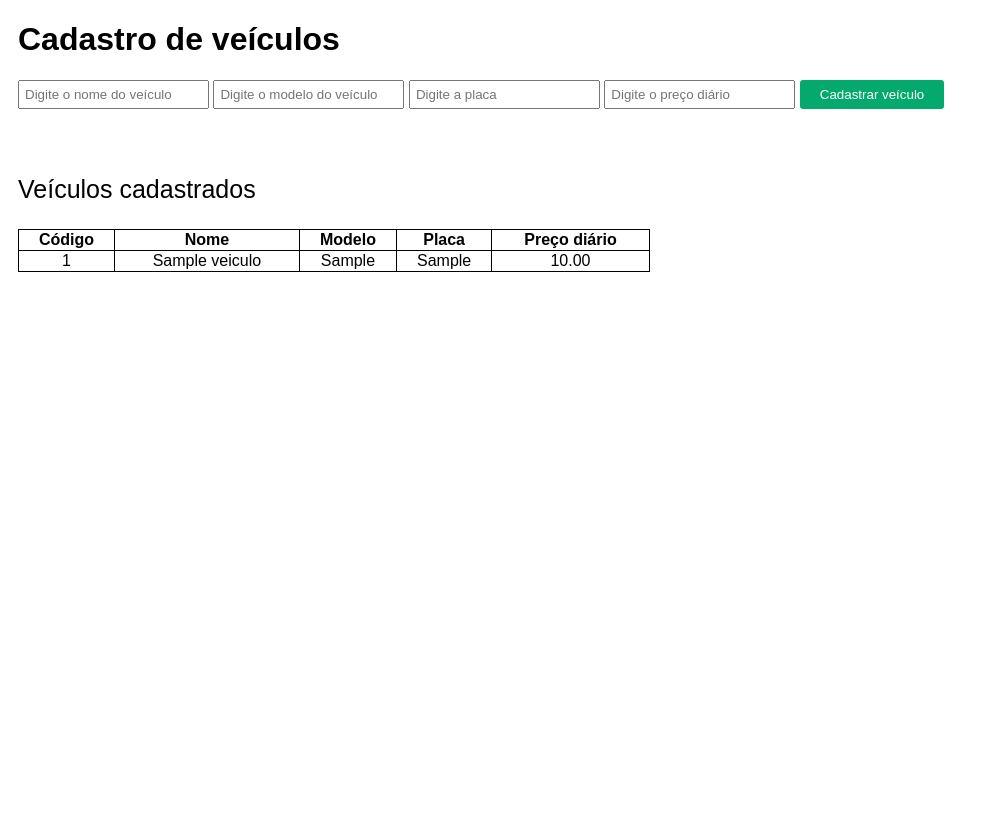
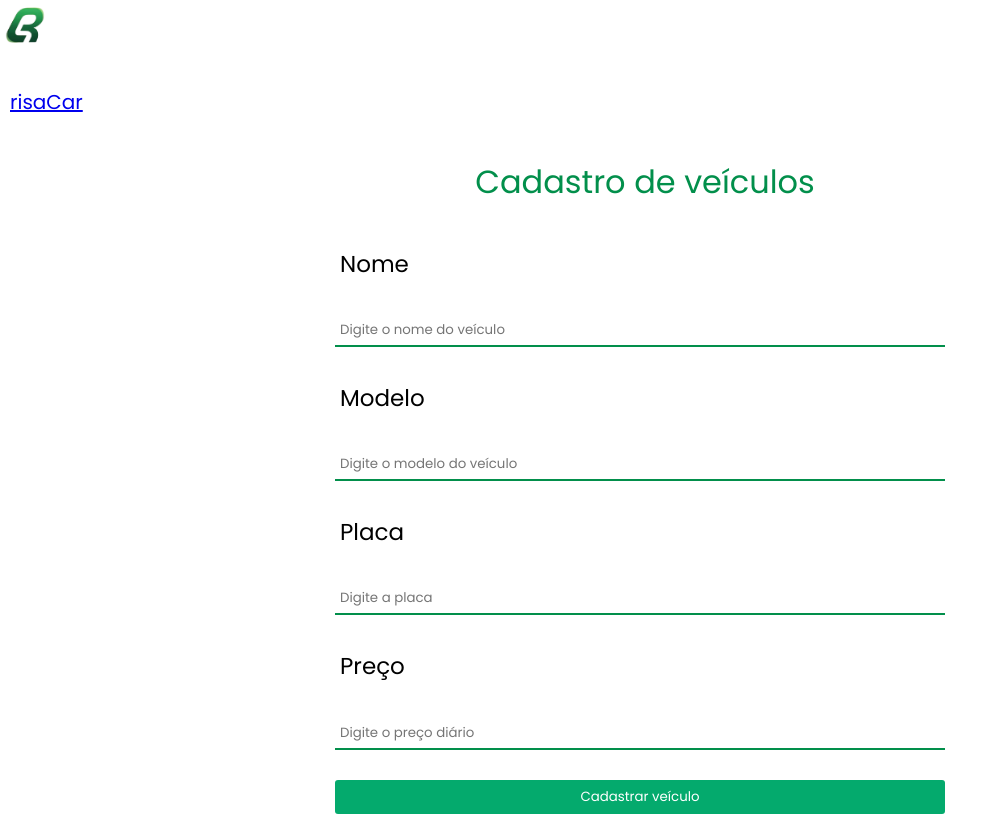
Before and after one commit to Arthur-AP131/Locadora, a PHP site: page / in a window 1280 px wide. Shown: the whole page, without its empty margins (0-1002 px from the left). Before the commit the page ends 272 px from the top, so only its background shows below. Run offline with PHP 8.4, Linux system fonts and the light colour scheme; tables that the repository leaves empty hold one stand-in row (values such as "Sample post").

Commit message:
locadora n_pronto

```diff
--- a/index.php
+++ b/index.php
@@ -18,43 +18,28 @@ $consulta_estoque = mysqli_query($conexao, $query);
     <title>Cadastro de Veículos</title>
 </head>
 <body>
-    <h1>Cadastro de veículos</h1>
+    <nav>
+        <div class = "header">
+            <a href="index.php">
+                <img src="img/logo.png" alt="" class = "logo">
+                <p class = "logo-nome">risaCar</p>
+            </a>
+        </div>
+    </nav>
+<h1 class= formdesc>Cadastro de veículos</h1>
     <div class = 'formulario'>
+
         <form method = 'post' action = 'processo.php'>
+            <h2>Nome</h2>
             <input type = 'text' name = 'veiculo' placeholder = 'Digite o nome do veículo' class = 'campo_veiculo'>
+            <h2>Modelo</h2>
             <input type = 'text' name = 'modelo' placeholder = 'Digite o modelo do veículo'class = 'campo_modelo'>
+            <h2>Placa</h2>
             <input type = 'text' name = 'placa' placeholder = 'Digite a placa'class = 'campo_placa'>
+            <h2>Preço</h2>
             <input type = 'number' name = 'prc_diario' placeholder = 'Digite o preço diário'class = 'campo_preco'>
             <input type = 'submit' value = 'Cadastrar veículo' class = 'botao'>
         </form>
     </div>
-    <br><br>
-    <p>Veículos cadastrados</p>
-    <div class = 'tabela'>
-    <table>
-        <thead>
-            <tr>
-                <th>Código</th>
-                <th>Nome</th>
-                <th>Modelo</th>
-                <th>Placa</th>
-                <th>Preço diário</th>
-            </tr>
-        </thead>
-        <tbody>
-            <?php
-                while($linha = mysqli_fetch_array($consulta_estoque)){
-                    echo '<tr>';
-                        echo '<td>'.$linha['id_veiculo'].'</td>';
-                        echo '<td>'.$linha['nome_veiculo'].'</td>';
-                        echo '<td>'.$linha['modelo_veiculo'].'</td>';
-                        echo '<td>'.$linha['placa_veiculo'].'</td>';
-                        echo '<td>'.$linha['valor_diario'].'</td>';
-                    echo '</tr>';
-                }
-            ?>
-        </tbody>
-    </table>
-    </div>
 </body>
 </html>
--- a/style.css
+++ b/style.css
@@ -1,19 +1,31 @@
+@import url('https://fonts.googleapis.com/css2?family=Poppins:ital,wght@0,100;0,200;0,300;0,400;0,500;0,600;0,700;0,800;0,900;1,100;1,200;1,300;1,400;1,500;1,600;1,700;1,800;1,900&display=swap');
+
 *{
-    font-family: Arial, sans-serif;
+    font-family: 'Poppins', sans-serif;
 }
 
-.tabela{
-    width: 50%;
+body{
+    margin: 0;
 }
 
-table, td, th {
-    border: 1px solid;
+nav{
+    display: flex;
+    width: 100%;
+}
+.header{
+    display: flex;
+    width: 100%;
 }
 
-table {
-    margin-left: 10px;
-    width: 100%;
-    border-collapse: collapse;
+.logo{
+    height: 50px;
+    width: 50px;
+}
+
+.logo-nome{
+    font-size: 20px;
+    display: flex;
+
 }
 
 h1{
@@ -42,7 +54,6 @@ p{
 
 .campo_veiculo{
     padding: 5px;
-    margin-left: 10px;
 }
 
 .campo_modelo{
@@ -60,3 +71,33 @@ p{
 td{
     text-align: center;
 }
+.formdesc{
+    display: flex;
+    justify-content: center;
+    font-weight: 400;
+    color: #028f4b;
+}
+.formulario{
+    display: flex;
+    justify-content: center;
+}
+
+form{
+    display: flex;
+    flex-direction: column;
+    width: 50%;
+}
+
+input{
+    padding: 15px;
+    margin: 15px;
+    box-sizing: border-box;
+    border: none;
+    border-bottom: 2px solid #028f4b;
+}
+
+h2{
+    font-size: 23px;
+    font-weight: 400;
+    margin-left: 20px;
+}
```
Also changed, not shown: img/logo.png (added).
